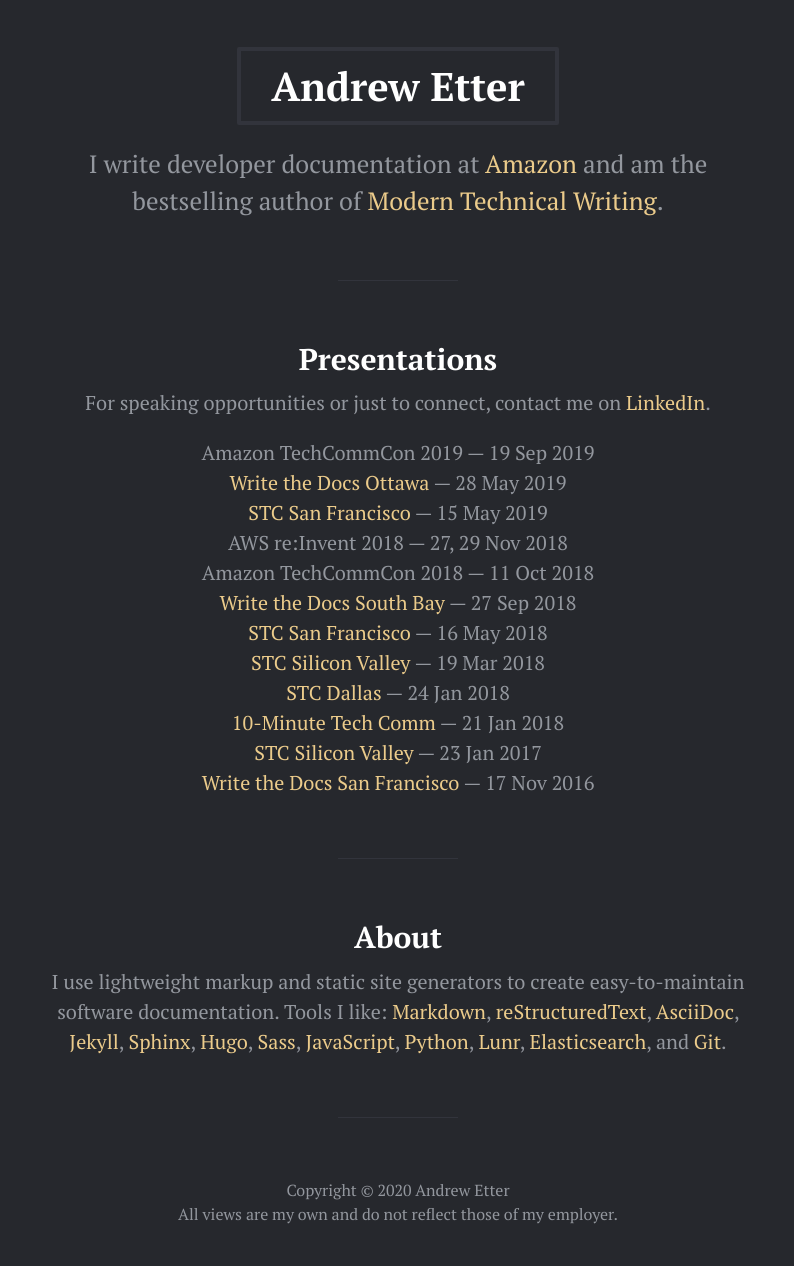
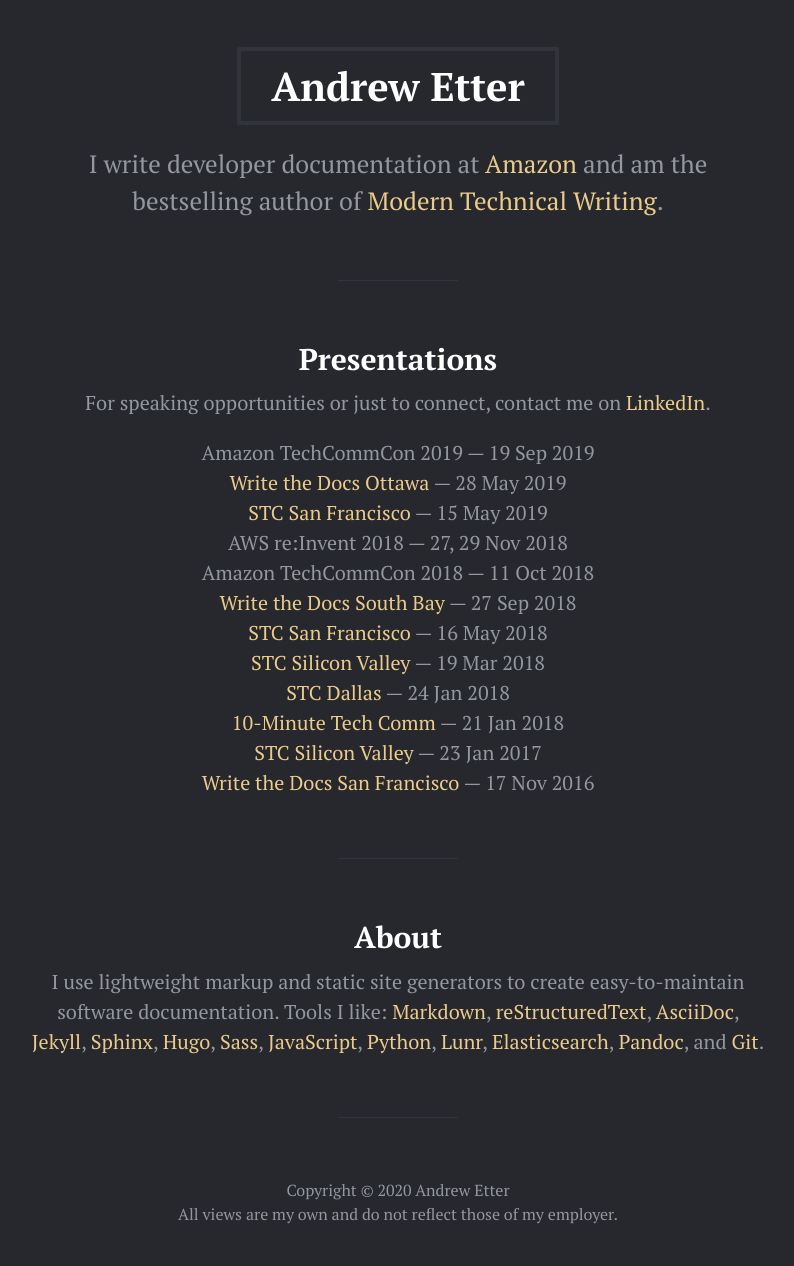
Before and after one commit to aetter/aetter.github.io, a Jekyll site: the page built from index.html, in a window 1280 px wide. Shown: the whole page, without its empty margins (242-1036 px from the left). Built offline with Jekyll 4.4.1, drawn with Linux system fonts in a browser that asks for light colours; the list of posts is cut into pages by our own code.

Commit message:
Update index.html

```diff
--- a/index.html
+++ b/index.html
@@ -24,4 +24,4 @@
 <hr />
 
 <h2>About</h2>
-<p>I use lightweight markup and static site generators to create easy-to-maintain software documentation. Tools I like: <a href="http://commonmark.org/">Markdown</a>, <a href="http://docutils.sourceforge.net/docs/ref/rst/restructuredtext.html">reStructuredText</a>, <a href="http://asciidoc.org/">AsciiDoc</a>, <a href="http://jekyllrb.com/">Jekyll</a>, <a href="http://sphinx-doc.org/">Sphinx</a>, <a href="http://gohugo.io/">Hugo</a>, <a href="https://sass-lang.com/">Sass</a>, <a href="http://en.wikipedia.org/wiki/JavaScript">JavaScript</a>, <a href="https://www.python.org/">Python</a>, <a href="http://lunrjs.com/">Lunr</a>, <a href="https://github.com/elastic/elasticsearch">Elasticsearch</a>, and <a href="http://www.git-scm.com/">Git</a>.</p>
+<p>I use lightweight markup and static site generators to create easy-to-maintain software documentation. Tools I like: <a href="https://github.github.com/gfm/">Markdown</a>, <a href="http://docutils.sourceforge.net/docs/ref/rst/restructuredtext.html">reStructuredText</a>, <a href="http://asciidoc.org/">AsciiDoc</a>, <a href="http://jekyllrb.com/">Jekyll</a>, <a href="http://sphinx-doc.org/">Sphinx</a>, <a href="http://gohugo.io/">Hugo</a>, <a href="https://sass-lang.com/">Sass</a>, <a href="http://en.wikipedia.org/wiki/JavaScript">JavaScript</a>, <a href="https://www.python.org/">Python</a>, <a href="http://lunrjs.com/">Lunr</a>, <a href="https://github.com/elastic/elasticsearch">Elasticsearch</a>, <a href="https://pandoc.org/">Pandoc</a>, and <a href="http://www.git-scm.com/">Git</a>.</p>
```
